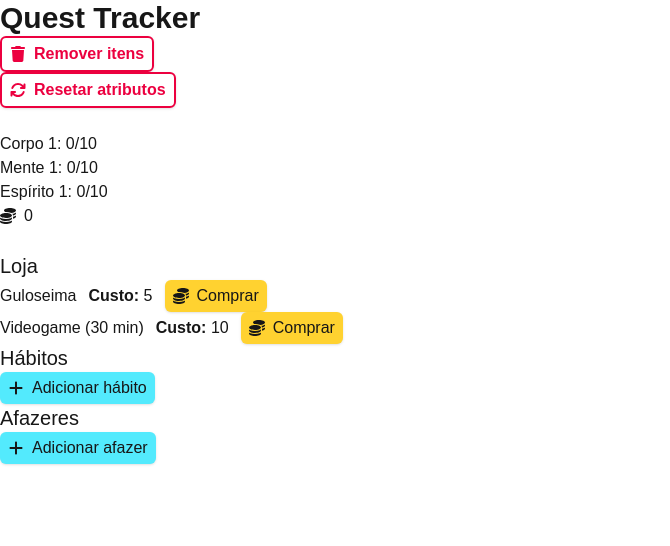
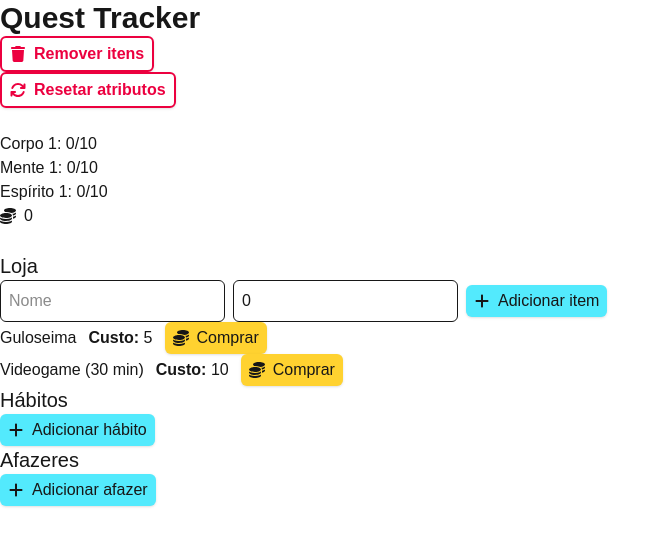
Before and after one commit to gab-souza-martins/gamified-habit-tracker, a Next.js app: page / in a window 1280 px wide. Shown: the top 546 px of the page, without its empty margins (0-670 px from the left). Built offline with nearby package versions, Linux system fonts and the light colour scheme.

Commit message:
Criado form em Shop.tsx que será usado para o usuário criar itens customizados à loja

```diff
--- a/src/app/Components/Shop.tsx
+++ b/src/app/Components/Shop.tsx
@@ -1,6 +1,7 @@
 import React from "react";
 import { FaCoins } from "react-icons/fa6";
 import ShopItem from "../Types/ShopItem";
+import AddBtn from "./Buttons/AddBtn";
 
 interface ShopProps {
    buyItem: (cost: number) => void;
@@ -11,10 +12,38 @@ const Shop: React.FC<ShopProps> = ({ buyItem }) => {
       { id: crypto.randomUUID(), name: "Guloseima", cost: 5 },
       { id: crypto.randomUUID(), name: "Videogame (30 min)", cost: 10 },
    ]);
+   const [itemName, setItemName] = React.useState<string>("");
+   const [itemCost, setItemCost] = React.useState<number>(0);
 
    return (
       <>
          <h2 className="text-xl">Loja</h2>
+
+         <form className="flex items-center gap-2">
+            <input
+               onChange={(e) => setItemName(e.target.value)}
+               value={itemName}
+               type="text"
+               className="border rounded-md p-2"
+               aria-label="Nome do item"
+               aria-required
+               placeholder="Nome"
+            />
+            <input
+               onChange={(e) => setItemCost(Number(e.target.value))}
+               value={itemCost}
+               type="number"
+               min={0}
+               className="border rounded-md p-2"
+               aria-label="Custo do item"
+               aria-required
+               placeholder="Custo"
+            />
+            <AddBtn
+               text="Adicionar item"
+               onClickEvent={() => console.log("apertado")}
+            />
+         </form>
 
          {itemList.map((i) => (
             <div key={i.id} className="flex items-center gap-3">
```
